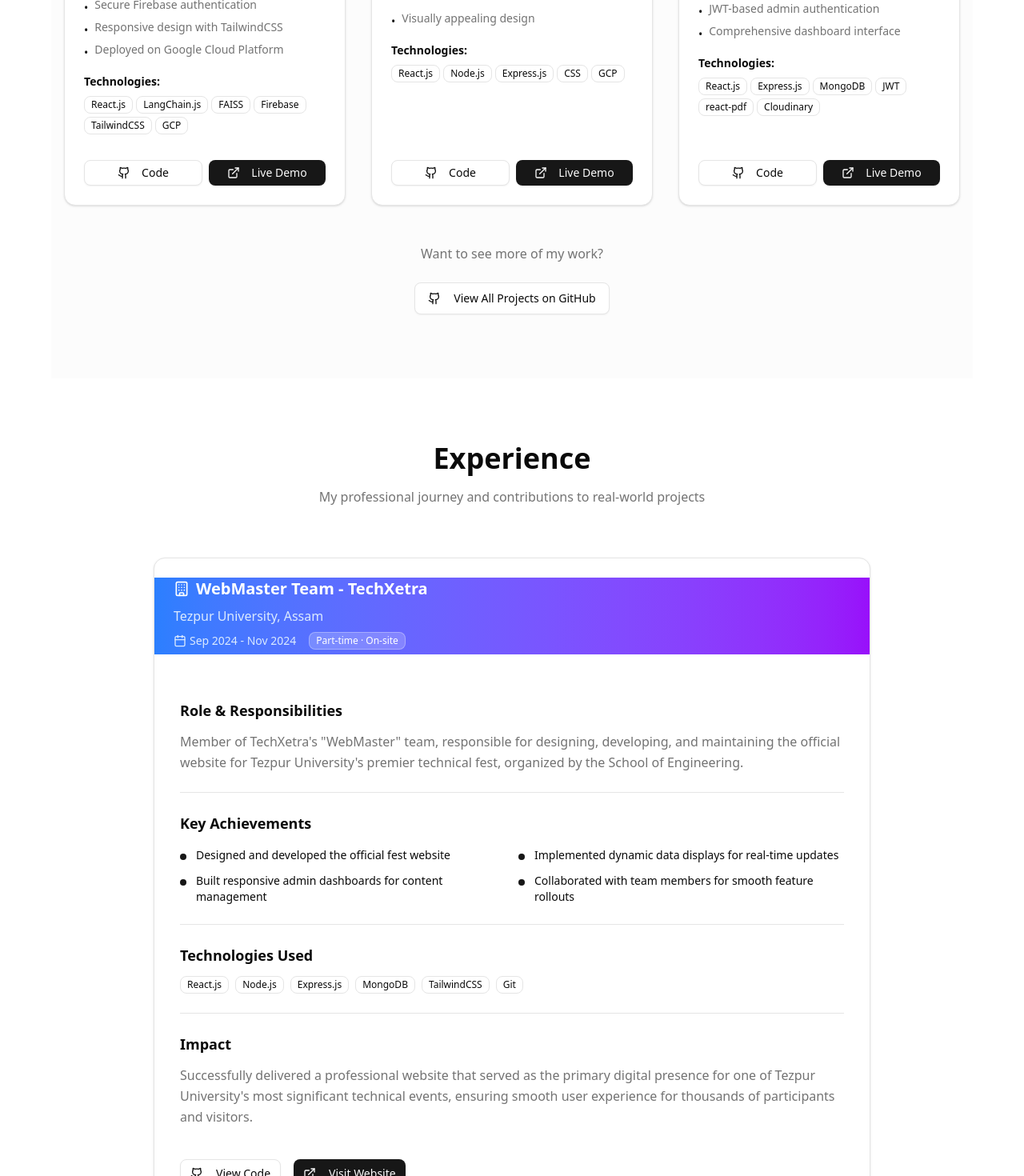
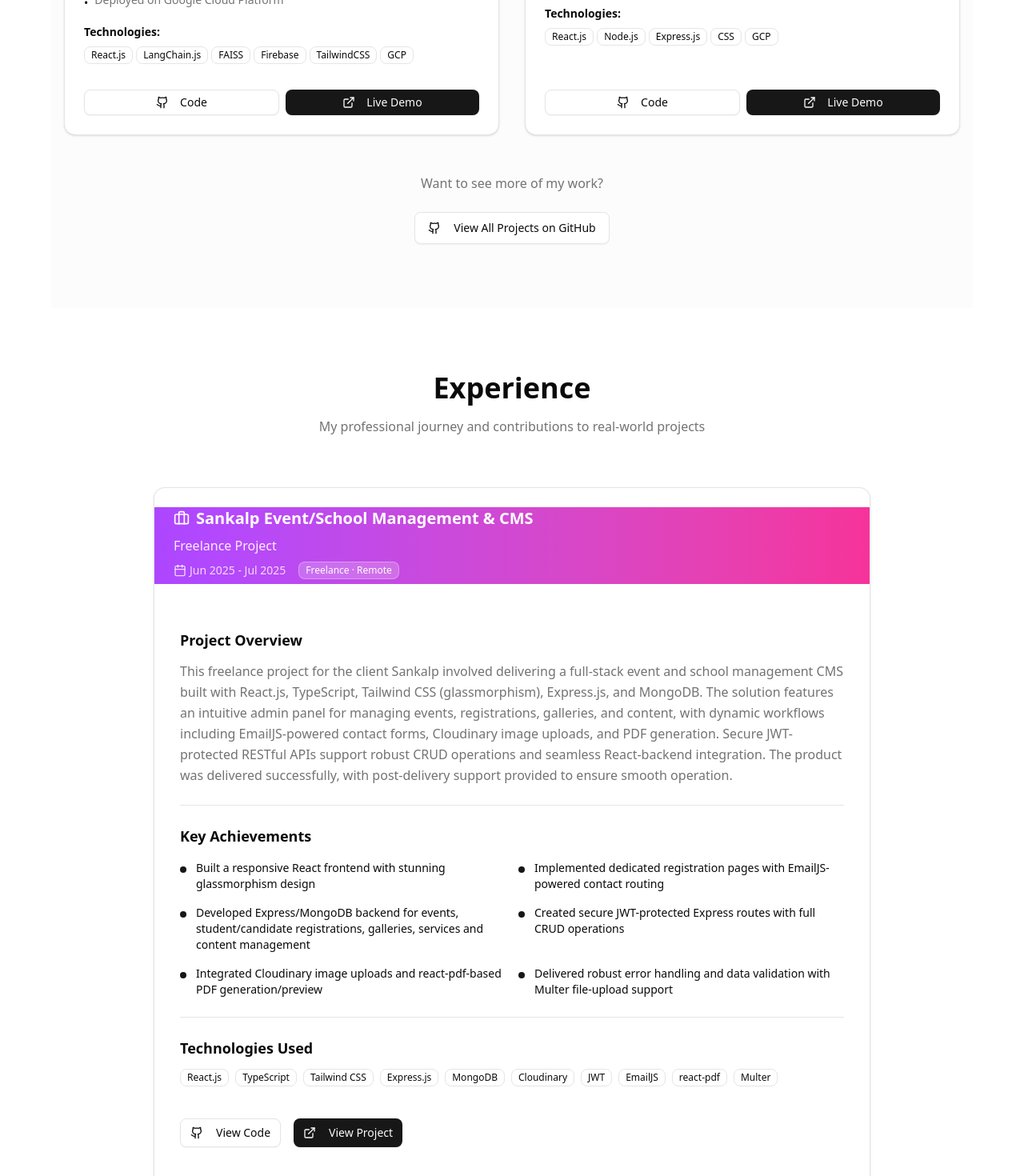
Before and after one commit to MET4L-DS/personal-portfolio, a React (Vite) app in the folder frontend/: page / in a window 1280 px wide. Shown: the part 2560-4030 px from the top of the page at 80% size. Built offline with nearby package versions, Linux system fonts and the light colour scheme.

Commit message:
updated and moved sankalp to work

```diff
--- a/frontend/src/components/Experience.tsx
+++ b/frontend/src/components/Experience.tsx
@@ -3,13 +3,78 @@ import { Card, CardContent, CardHeader, CardTitle } from "@/components/ui/card";
 import { Badge } from "@/components/ui/badge";
 import { Button } from "@/components/ui/button";
 import { Separator } from "@/components/ui/separator";
-import { Building, Calendar, ExternalLink, Github } from "lucide-react";
+import {
+	Building,
+	Calendar,
+	ExternalLink,
+	Github,
+	Briefcase,
+} from "lucide-react";
 
 export function Experience() {
 	const fadeInVariants = {
 		hidden: { opacity: 0, y: 50 },
 		visible: { opacity: 1, y: 0 },
 	};
+
+	const experiences = [
+		{
+			title: "Sankalp Event/School Management & CMS",
+			company: "Freelance Project",
+			location: "Remote",
+			period: "Jun 2025 - Jul 2025",
+			type: "Freelance",
+			description:
+				"This freelance project for the client Sankalp involved delivering a full-stack event and school management CMS built with React.js, TypeScript, Tailwind CSS (glassmorphism), Express.js, and MongoDB. The solution features an intuitive admin panel for managing events, registrations, galleries, and content, with dynamic workflows including EmailJS-powered contact forms, Cloudinary image uploads, and PDF generation. Secure JWT-protected RESTful APIs support robust CRUD operations and seamless React-backend integration. The product was delivered successfully, with post-delivery support provided to ensure smooth operation.",
+			achievements: [
+				"Built a responsive React frontend with stunning glassmorphism design",
+				"Implemented dedicated registration pages with EmailJS-powered contact routing",
+				"Developed Express/MongoDB backend for events, student/candidate registrations, galleries, services and content management",
+				"Created secure JWT-protected Express routes with full CRUD operations",
+				"Integrated Cloudinary image uploads and react-pdf-based PDF generation/preview",
+				"Delivered robust error handling and data validation with Multer file-upload support",
+			],
+			technologies: [
+				"React.js",
+				"TypeScript",
+				"Tailwind CSS",
+				"Express.js",
+				"MongoDB",
+				"Cloudinary",
+				"JWT",
+				"EmailJS",
+				"react-pdf",
+				"Multer",
+			],
+			color: "from-purple-500 to-pink-500",
+			icon: Briefcase,
+		},
+		{
+			title: "WebMaster Team - TechXetra",
+			company: "Tezpur University, Assam",
+			location: "On-site",
+			period: "Sep 2024 - Nov 2024",
+			type: "Part-time",
+			description:
+				"Member of TechXetra's \"WebMaster\" team, responsible for designing, developing, and maintaining the official website for Tezpur University's premier technical fest, organized by the School of Engineering.",
+			achievements: [
+				"Designed and developed the official fest website",
+				"Built responsive admin dashboards for content management",
+				"Implemented dynamic data displays for real-time updates",
+				"Collaborated with team members for smooth feature rollouts",
+			],
+			technologies: [
+				"React.js",
+				"Node.js",
+				"Express.js",
+				"MongoDB",
+				"TailwindCSS",
+				"Git",
+			],
+			color: "from-blue-500 to-purple-600",
+			icon: Building,
+		},
+	];
 
 	return (
 		<section id="experience" className="py-20 px-4">
@@ -31,35 +96,39 @@ export function Experience() {
 					</p>
 				</motion.div>
 
+				<div className="space-y-8 max-w-4xl mx-auto">
+					{experiences.map((exp, index) => (
 						<motion.div
+							key={exp.title}
 							initial="hidden"
 							whileInView="visible"
 							viewport={{ once: true }}
-					transition={{ duration: 0.8, delay: 0.2 }}
+							transition={{ duration: 0.8, delay: index * 0.2 }}
 							variants={fadeInVariants}
-					className="max-w-4xl mx-auto"
 						>
 							<Card className="overflow-hidden hover:shadow-xl transition-all duration-300">
-						<CardHeader className="bg-gradient-to-r from-blue-500 to-purple-600 text-white">
+								<CardHeader
+									className={`bg-gradient-to-r ${exp.color} text-white`}
+								>
 									<div className="flex items-start justify-between">
 										<div className="space-y-2">
 											<CardTitle className="text-xl flex items-center space-x-2">
-										<Building className="h-5 w-5" />
-										<span>WebMaster Team - TechXetra</span>
+												<exp.icon className="h-5 w-5" />
+												<span>{exp.title}</span>
 											</CardTitle>
-									<p className="text-blue-100">
-										Tezpur University, Assam
+											<p className="text-white/90">
+												{exp.company}
 											</p>
-									<div className="flex items-center space-x-4 text-sm text-blue-100">
+											<div className="flex items-center space-x-4 text-sm text-white/80">
 												<div className="flex items-center space-x-1">
 													<Calendar className="h-4 w-4" />
-											<span>Sep 2024 - Nov 2024</span>
+													<span>{exp.period}</span>
 												</div>
 												<Badge
 													variant="secondary"
 													className="bg-white/20 text-white border-white/30"
 												>
-											Part-time · On-site
+													{exp.type} · {exp.location}
 												</Badge>
 											</div>
 										</div>
@@ -70,15 +139,10 @@ export function Experience() {
 									<div className="space-y-6">
 										<div>
 											<h3 className="text-lg font-semibold mb-3">
-										Role & Responsibilities
+												Project Overview
 											</h3>
 											<p className="text-muted-foreground leading-relaxed">
-										Member of TechXetra's "WebMaster" team,
-										responsible for designing, developing,
-										and maintaining the official website for
-										Tezpur University's premier technical
-										fest, organized by the School of
-										Engineering.
+												{exp.description}
 											</p>
 										</div>
 
@@ -89,41 +153,19 @@ export function Experience() {
 												Key Achievements
 											</h3>
 											<div className="grid md:grid-cols-2 gap-4">
-										<div className="space-y-3">
-											<div className="flex items-start space-x-3">
+												{exp.achievements.map(
+													(achievement, idx) => (
+														<div
+															key={idx}
+															className="flex items-start space-x-3"
+														>
 															<div className="w-2 h-2 rounded-full bg-primary mt-2 flex-shrink-0"></div>
 															<p className="text-sm">
-													Designed and developed the
-													official fest website
+																{achievement}
 															</p>
 														</div>
-											<div className="flex items-start space-x-3">
-												<div className="w-2 h-2 rounded-full bg-primary mt-2 flex-shrink-0"></div>
-												<p className="text-sm">
-													Built responsive admin
-													dashboards for content
-													management
-												</p>
-											</div>
-										</div>
-										<div className="space-y-3">
-											<div className="flex items-start space-x-3">
-												<div className="w-2 h-2 rounded-full bg-primary mt-2 flex-shrink-0"></div>
-												<p className="text-sm">
-													Implemented dynamic data
-													displays for real-time
-													updates
-												</p>
-											</div>
-											<div className="flex items-start space-x-3">
-												<div className="w-2 h-2 rounded-full bg-primary mt-2 flex-shrink-0"></div>
-												<p className="text-sm">
-													Collaborated with team
-													members for smooth feature
-													rollouts
-												</p>
-											</div>
-										</div>
+													)
+												)}
 											</div>
 										</div>
 
@@ -134,37 +176,44 @@ export function Experience() {
 												Technologies Used
 											</h3>
 											<div className="flex flex-wrap gap-2">
-										{[
-											"React.js",
-											"Node.js",
-											"Express.js",
-											"MongoDB",
-											"TailwindCSS",
-											"Git",
-										].map((tech) => (
-											<Badge key={tech} variant="outline">
+												{exp.technologies.map(
+													(tech) => (
+														<Badge
+															key={tech}
+															variant="outline"
+														>
 															{tech}
 														</Badge>
-										))}
+													)
+												)}
 											</div>
 										</div>
 
+										{exp.title ===
+											"WebMaster Team - TechXetra" && (
+											<>
 												<Separator />
-
 												<div>
 													<h3 className="text-lg font-semibold mb-3">
 														Impact
 													</h3>
 													<p className="text-muted-foreground leading-relaxed">
-										Successfully delivered a professional
-										website that served as the primary
-										digital presence for one of Tezpur
-										University's most significant technical
-										events, ensuring smooth user experience
-										for thousands of participants and
+														Successfully delivered a
+														professional website
+														that served as the
+														primary digital presence
+														for one of Tezpur
+														University's most
+														significant technical
+														events, ensuring smooth
+														user experience for
+														thousands of
+														participants and
 														visitors.
 													</p>
 												</div>
+											</>
+										)}
 
 										<div className="flex space-x-4 pt-4">
 											<Button variant="outline" asChild>
@@ -184,7 +233,10 @@ export function Experience() {
 													rel="noopener noreferrer"
 												>
 													<ExternalLink className="h-4 w-4 mr-2" />
-											Visit Website
+													{exp.title ===
+													"Sankalp Event/School Management & CMS"
+														? "View Project"
+														: "Visit Website"}
 												</a>
 											</Button>
 										</div>
@@ -192,6 +244,8 @@ export function Experience() {
 								</CardContent>
 							</Card>
 						</motion.div>
+					))}
+				</div>
 
 				<motion.div
 					initial="hidden"
--- a/frontend/src/components/Projects.tsx
+++ b/frontend/src/components/Projects.tsx
@@ -52,30 +52,6 @@ export function Projects() {
 			liveUrl: "#",
 			color: "from-orange-500 to-red-500",
 		},
-		{
-			title: "Event & Registration CMS",
-			description:
-				"A comprehensive client-facing system with React frontend and Express backend, handling multi-image uploads, event and user management, dynamic PDF generation, and JWT-based admin authentication.",
-			icon: ExternalLink,
-			technologies: [
-				"React.js",
-				"Express.js",
-				"MongoDB",
-				"JWT",
-				"react-pdf",
-				"Cloudinary",
-			],
-			features: [
-				"Multi-image upload functionality",
-				"Event and user management system",
-				"Dynamic PDF generation with react-pdf",
-				"JWT-based admin authentication",
-				"Comprehensive dashboard interface",
-			],
-			githubUrl: "#",
-			liveUrl: "#",
-			color: "from-purple-500 to-pink-500",
-		},
 	];
 
 	return (
@@ -98,7 +74,7 @@ export function Projects() {
 					</p>
 				</motion.div>
 
-				<div className="grid lg:grid-cols-2 xl:grid-cols-3 gap-8">
+				<div className="grid lg:grid-cols-2 gap-8 max-w-6xl mx-auto">
 					{projects.map((project, index) => (
 						<motion.div
 							key={project.title}
```
Lines whose indentation alone changed are shown as unchanged.
